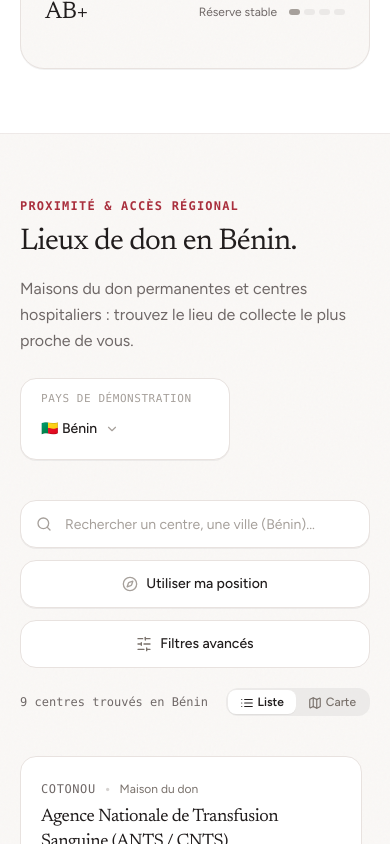
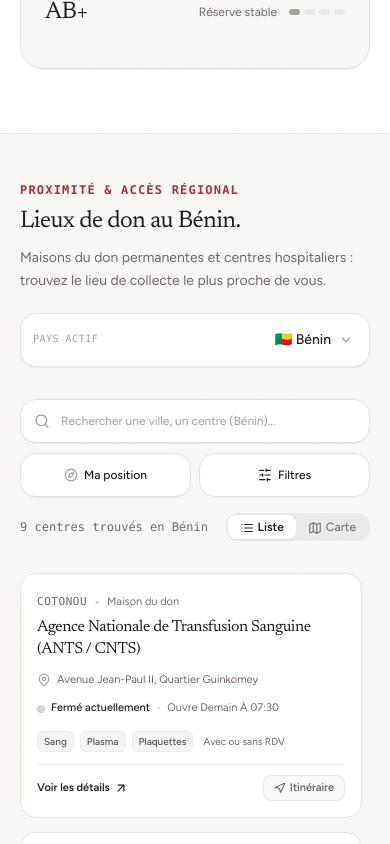
Before and after one commit to SergeCodeur/hemora, a Next.js app: page / in a window 390 px wide. Shown: the part 9160-10004 px from the top of the page. Built offline with nearby package versions, Linux system fonts and the light colour scheme.

Commit message:
style(centers): optimize mobile layout with compact actions grid and streamlined cards

```diff
--- a/src/components/centers/center-card.tsx
+++ b/src/components/centers/center-card.tsx
@@ -37,7 +37,7 @@ export function CenterCard({
   return (
     <div
       onClick={() => onSelect(center)}
-      className={`rounded-2xl border p-5 sm:p-6 transition-all duration-200 cursor-pointer text-left space-y-4 ${
+      className={`rounded-2xl border p-4 sm:p-6 transition-all duration-200 cursor-pointer text-left space-y-3 sm:space-y-4 ${
         isSelected
           ? "border-hemora-red bg-white shadow-md ring-1 ring-hemora-red/30"
           : "border-hemora-border bg-white hover:border-hemora-border/80 hover:shadow-2xs"
@@ -53,39 +53,39 @@ export function CenterCard({
       aria-label={`Sélectionner ${center.name}`}
     >
       {/* Haut de carte : Nom, Ville & Distance */}
-      <div className="flex items-start justify-between gap-3">
-        <div className="space-y-1 min-w-0">
-          <div className="flex items-center gap-2">
-            <span className="text-xs font-mono font-medium text-hemora-muted uppercase tracking-wider">
+      <div className="flex items-start justify-between gap-2.5">
+        <div className="space-y-0.5 sm:space-y-1 min-w-0">
+          <div className="flex items-center gap-1.5 sm:gap-2">
+            <span className="text-[11px] sm:text-xs font-mono font-medium text-hemora-muted uppercase tracking-wider">
               {center.city}
             </span>
             <span className="text-stone-300">•</span>
-            <span className="text-xs font-sans text-stone-500 truncate">
+            <span className="text-[11px] sm:text-xs font-sans text-stone-500 truncate">
               {center.type}
             </span>
           </div>
-          <h3 className="font-serif text-lg sm:text-xl font-normal text-hemora-text tracking-tight leading-snug">
+          <h3 className="font-serif text-base sm:text-lg md:text-xl font-normal text-hemora-text tracking-tight leading-snug">
             {center.name}
           </h3>
         </div>
 
         {/* Distance si position utilisateur disponible */}
         {center.distanceKm !== undefined && (
-          <span className="shrink-0 inline-flex items-center gap-1 text-xs font-mono font-bold text-hemora-red bg-hemora-soft-red/40 px-2.5 py-1 rounded-full border border-hemora-red/20">
-            <Navigation className="w-3 h-3 rotate-45" />
+          <span className="shrink-0 inline-flex items-center gap-1 text-[11px] sm:text-xs font-mono font-bold text-hemora-red bg-hemora-soft-red/40 px-2 sm:px-2.5 py-0.5 sm:py-1 rounded-full border border-hemora-red/20">
+            <Navigation className="w-2.5 h-2.5 sm:w-3 sm:h-3 rotate-45" />
             {formatDistance(center.distanceKm)}
           </span>
         )}
       </div>
 
       {/* Adresse */}
-      <div className="flex items-center gap-2 text-xs text-hemora-muted">
+      <div className="flex items-center gap-1.5 sm:gap-2 text-[11px] sm:text-xs text-hemora-muted">
         <MapPin className="w-3.5 h-3.5 text-stone-400 shrink-0" />
         <span className="truncate">{center.address}</span>
       </div>
 
       {/* Statut d'ouverture dynamique */}
-      <div className="flex items-center gap-2 text-xs">
+      <div className="flex flex-wrap items-center gap-1.5 sm:gap-2 text-[11px] sm:text-xs">
         <span
           className={`w-2 h-2 rounded-full shrink-0 ${
             status.isOpen ? "bg-emerald-500" : "bg-stone-300"
@@ -94,33 +94,33 @@ export function CenterCard({
         />
         <span className="font-medium text-hemora-text">{status.label}</span>
         <span className="text-stone-300">•</span>
-        <span className="text-hemora-muted">{status.detail}</span>
+        <span className="text-hemora-muted capitalize">{status.detail}</span>
       </div>
 
       {/* Tags de dons & Modalités */}
-      <div className="flex flex-wrap items-center gap-1.5 pt-1">
+      <div className="flex flex-wrap items-center gap-1.5 pt-0.5">
         {center.accepts.map((type) => (
           <span
             key={type}
-            className="text-[11px] font-medium text-stone-600 bg-stone-100 px-2 py-0.5 rounded-md border border-stone-200/60"
+            className="text-[10px] sm:text-[11px] font-medium text-stone-600 bg-stone-100 px-1.5 sm:px-2 py-0.5 rounded-md border border-stone-200/60"
           >
             {donationLabels[type] || type}
           </span>
         ))}
-        <span className="text-[11px] text-hemora-muted px-1.5 py-0.5">
+        <span className="text-[10px] sm:text-[11px] text-hemora-muted px-1 py-0.5">
           {appointmentLabels[center.appointmentMode]}
         </span>
       </div>
 
       {/* Actions de bas de carte */}
-      <div className="pt-3 border-t border-hemora-border/60 flex items-center justify-between gap-3">
+      <div className="pt-2.5 sm:pt-3 border-t border-hemora-border/60 flex items-center justify-between gap-2">
         <button
           type="button"
           onClick={(e) => {
             e.stopPropagation();
             onOpenDetails(center);
           }}
-          className="text-xs font-semibold text-hemora-text hover:text-hemora-red inline-flex items-center gap-1 py-1 focus-visible:outline-none focus-visible:underline cursor-pointer"
+          className="text-[11px] sm:text-xs font-semibold text-hemora-text hover:text-hemora-red inline-flex items-center gap-1 py-1 focus-visible:outline-none focus-visible:underline cursor-pointer"
         >
           Voir les détails
           <ArrowUpRight className="w-3.5 h-3.5" />
@@ -131,7 +131,7 @@ export function CenterCard({
           target="_blank"
           rel="noopener noreferrer"
           onClick={(e) => e.stopPropagation()}
-          className="inline-flex items-center gap-1.5 text-xs font-medium text-stone-600 hover:text-hemora-text bg-stone-50 hover:bg-stone-100 border border-stone-200 px-3 py-1.5 rounded-lg transition-colors cursor-pointer"
+          className="inline-flex items-center gap-1 text-[11px] sm:text-xs font-medium text-stone-600 hover:text-hemora-text bg-stone-50 hover:bg-stone-100 border border-stone-200 px-2.5 sm:px-3 py-1 sm:py-1.5 rounded-lg transition-colors cursor-pointer shrink-0"
         >
           <Navigation className="w-3 h-3" />
           Itinéraire
--- a/src/components/sections/centers-section.tsx
+++ b/src/components/sections/centers-section.tsx
@@ -151,38 +151,54 @@ export function CentersSection() {
     setIsDrawerOpen(true);
   };
 
+  // Préposition grammaticale selon le pays (au Bénin, en France, etc.)
+  const countryWithPreposition = React.useMemo(() => {
+    const name = currentCountryConfig.name;
+    if (name === "Bénin" || name === "Togo" || name === "Sénégal") return `au ${name}`;
+    if (name === "Côte d’Ivoire" || name === "France") return `en ${name}`;
+    return `en ${name}`;
+  }, [currentCountryConfig.name]);
+
+  const activeFiltersCount =
+    (filters.city !== "all" ? 1 : 0) +
+    (filters.donationType !== "all" ? 1 : 0) +
+    (filters.appointmentMode !== "all" ? 1 : 0) +
+    (filters.onlyOpenNow ? 1 : 0);
+
   return (
     <section
       id="centres"
-      className="py-16 sm:py-24 md:py-32 bg-hemora-bg bg-grain border-t border-hemora-border/60"
+      className="py-12 sm:py-24 md:py-32 bg-hemora-bg bg-grain border-t border-hemora-border/60"
       aria-labelledby="centres-title"
     >
       <Container size="default">
-        <div className="space-y-10 sm:space-y-14">
+        <div className="space-y-8 sm:space-y-12">
 
           {/* ========================================================================= */}
           {/* EN-TÊTE ÉDITORIAL & SÉLECTEUR DE PAYS DÉMONSTRATION                        */}
           {/* ========================================================================= */}
-          <div className="flex flex-col md:flex-row md:items-end justify-between gap-6">
-            <div className="max-w-2xl space-y-3">
+          <div className="flex flex-col md:flex-row md:items-end justify-between gap-5 sm:gap-6">
+            <div className="max-w-2xl space-y-2.5 sm:space-y-3">
+              <div className="flex items-center justify-between gap-3">
                 <span className="text-xs font-mono font-semibold uppercase tracking-widest text-hemora-red block">
                   Proximité & Accès Régional
                 </span>
+              </div>
               <h2
                 id="centres-title"
-                className="font-serif text-3xl sm:text-4xl md:text-5xl lg:text-6xl font-normal text-hemora-text tracking-tight leading-[1.12]"
+                className="font-serif text-2xl sm:text-4xl md:text-5xl lg:text-6xl font-normal text-hemora-text tracking-tight leading-[1.14]"
               >
-                Lieux de don en {currentCountryConfig.name}.
+                Lieux de don {countryWithPreposition}.
               </h2>
-              <p className="text-hemora-muted text-base sm:text-lg leading-relaxed pt-1">
+              <p className="text-hemora-muted text-sm sm:text-base md:text-lg leading-relaxed pt-0.5 max-w-2xl">
                 Maisons du don permanentes et centres hospitaliers : trouvez le lieu de collecte le plus proche de vous.
               </p>
             </div>
 
-            {/* Sélecteur de Pays Manuel & Visible */}
-            <div className="bg-white p-3 rounded-2xl border border-hemora-border shadow-2xs shrink-0 self-start md:self-auto min-w-[210px] space-y-1">
-              <span className="block text-[11px] font-mono uppercase tracking-wider text-stone-400 px-2">
-                Pays de démonstration
+            {/* Sélecteur de Pays Manuel & Élégant */}
+            <div className="bg-white p-2 sm:p-2.5 rounded-2xl border border-hemora-border shadow-2xs shrink-0 self-start md:self-auto w-full sm:w-auto min-w-[200px] flex items-center justify-between sm:block space-y-0.5 sm:space-y-1">
+              <span className="block text-[10px] sm:text-[11px] font-mono uppercase tracking-wider text-stone-400 px-1 sm:px-2">
+                Pays actif
               </span>
               <CustomSelect
                 id="country-select"
@@ -199,20 +215,22 @@ export function CentersSection() {
           </div>
 
           {/* ========================================================================= */}
-          {/* BARRE D'OUTILS : RECHERCHE, GÉOLOCALISATION & FILTRES                      */}
+          {/* BARRE D'OUTILS RESPONSIVE (RECHERCHE, GÉOLOCALISATION & FILTRES)           */}
           {/* ========================================================================= */}
-          <div className="space-y-4">
-            <div className="flex flex-col md:flex-row items-stretch md:items-center gap-3">
+          <div className="space-y-3 sm:space-y-4">
+
+            {/* Ligne 1 : Recherche principale + Bouton Position sur Desktop */}
+            <div className="flex flex-col md:flex-row items-stretch md:items-center gap-2.5 sm:gap-3">
 
               {/* Champ de recherche instantanée */}
               <div className="relative flex-1">
-                <Search className="w-4 h-4 text-stone-400 absolute left-4 top-1/2 -translate-y-1/2 pointer-events-none" />
+                <Search className="w-4 h-4 text-stone-400 absolute left-3.5 sm:left-4 top-1/2 -translate-y-1/2 pointer-events-none" />
                 <input
                   type="text"
                   value={searchQuery}
                   onChange={(e) => setSearchQuery(e.target.value)}
-                  placeholder={`Rechercher un centre, une ville (${currentCountryConfig.name})...`}
-                  className="w-full h-12 pl-11 pr-4 bg-white border border-hemora-border rounded-2xl text-sm text-hemora-text placeholder:text-stone-400 focus:outline-none focus:border-hemora-red focus:ring-1 focus:ring-hemora-red/30 transition-colors shadow-2xs"
+                  placeholder={`Rechercher une ville, un centre (${currentCountryConfig.name})...`}
+                  className="w-full h-11 sm:h-12 pl-10 sm:pl-11 pr-16 sm:pr-20 bg-white border border-hemora-border rounded-2xl text-xs sm:text-sm text-hemora-text placeholder:text-stone-400 focus:outline-none focus:border-hemora-red focus:ring-1 focus:ring-hemora-red/30 transition-colors shadow-2xs"
                   aria-label="Rechercher un centre de don"
                 />
                 {searchQuery && (
@@ -220,19 +238,21 @@ export function CentersSection() {
                     type="button"
                     onClick={() => setSearchQuery("")}
                     aria-label="Effacer la recherche"
-                    className="absolute right-3.5 top-1/2 -translate-y-1/2 text-xs text-stone-400 hover:text-stone-700 bg-stone-100 hover:bg-stone-200 px-2 py-0.5 rounded-full cursor-pointer"
+                    className="absolute right-3 top-1/2 -translate-y-1/2 text-[11px] text-stone-400 hover:text-stone-700 bg-stone-100 hover:bg-stone-200 px-2 py-0.5 rounded-full cursor-pointer"
                   >
                     Effacer
                   </button>
                 )}
               </div>
 
-              {/* Bouton "Utiliser ma position" avec Reverse Geocoding */}
+              {/* Boutons d'action sur mobile (Grid 2 colonnes) vs Desktop (Alignés) */}
+              <div className="grid grid-cols-2 md:flex items-center gap-2 sm:gap-3">
+                {/* Bouton "Utiliser ma position" */}
                 <button
                   type="button"
                   onClick={handleGeolocationClick}
                   disabled={geoStatus === "requesting"}
-                className={`h-12 px-5 rounded-2xl border text-sm font-medium inline-flex items-center justify-center gap-2 transition-all cursor-pointer shadow-2xs shrink-0 ${
+                  className={`h-11 sm:h-12 px-3 sm:px-5 rounded-2xl border text-xs sm:text-sm font-medium inline-flex items-center justify-center gap-1.5 sm:gap-2 transition-all cursor-pointer shadow-2xs shrink-0 ${
                     geoStatus === "success"
                       ? "bg-hemora-soft-red/40 border-hemora-red/40 text-hemora-red font-semibold"
                       : "bg-white border-hemora-border text-hemora-text hover:border-hemora-red/40 hover:text-hemora-red"
@@ -241,32 +261,37 @@ export function CentersSection() {
                   {geoStatus === "requesting" ? (
                     <>
                       <span className="w-3.5 h-3.5 rounded-full border-2 border-hemora-red border-t-transparent animate-spin" />
-                    Détection de votre position...
+                      <span className="truncate">Détection...</span>
                     </>
                   ) : geoStatus === "success" && detectedLocation ? (
                     <>
-                    <Check className="w-4 h-4 text-hemora-red" />
-                    <span className="truncate max-w-[180px]">
-                      {detectedLocation.city}, {detectedLocation.country}
+                      <Check className="w-3.5 h-3.5 sm:w-4 sm:h-4 text-hemora-red shrink-0" />
+                      <span className="truncate max-w-[110px] sm:max-w-[180px]">
+                        {detectedLocation.city}
                       </span>
                     </>
                   ) : (
                     <>
-                    <Compass className="w-4 h-4 text-stone-400" />
-                    Utiliser ma position
+                      <Compass className="w-3.5 h-3.5 sm:w-4 sm:h-4 text-stone-400 shrink-0" />
+                      <span className="truncate">Ma position</span>
                     </>
                   )}
                 </button>
 
-              {/* Bouton filtres mobile */}
+                {/* Bouton toggle filtres mobile */}
                 <button
                   type="button"
                   onClick={() => setShowMobileFilters(!showMobileFilters)}
-                className="md:hidden h-12 px-4 rounded-2xl bg-white border border-hemora-border text-sm font-medium text-hemora-text flex items-center justify-center gap-2 cursor-pointer"
+                  className={`md:hidden h-11 px-3 rounded-2xl border text-xs font-medium flex items-center justify-center gap-1.5 cursor-pointer transition-colors ${
+                    showMobileFilters || activeFiltersCount > 0
+                      ? "bg-hemora-soft-red/40 border-hemora-red/40 text-hemora-red font-semibold"
+                      : "bg-white border-hemora-border text-hemora-text"
+                  }`}
                 >
-                <SlidersHorizontal className="w-4 h-4 text-stone-500" />
-                Filtres avancés
+                  <SlidersHorizontal className="w-3.5 h-3.5" />
+                  <span>Filtres {activeFiltersCount > 0 && `(${activeFiltersCount})`}</span>
                 </button>
+              </div>
             </div>
 
             {/* Notification en cas de position dans un pays non supporté */}
```
Lines whose indentation alone changed are shown as unchanged.
